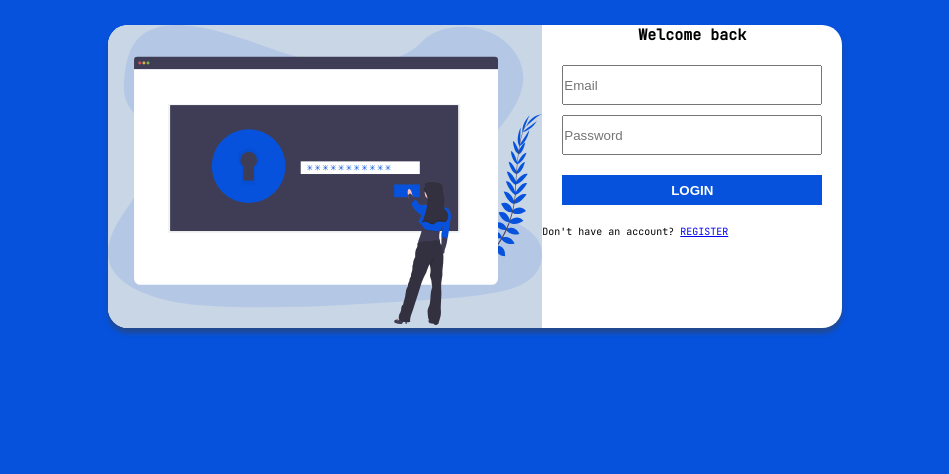
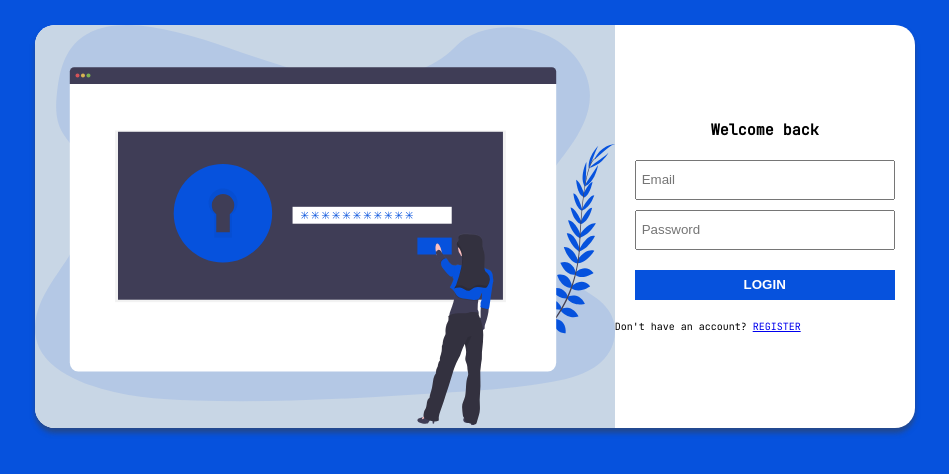
Before and after one commit to shrki416/Chat-App, a React (Create React App) app in the folder Client/: page /login in a window 1280 px wide. Shown: the top 474 px of the page, without its empty margins (165-1114 px from the left). Built offline with nearby package versions, Linux system fonts and the light colour scheme; no server answers.

Commit message:
Change Register window size and adjust css accordingly

```diff
--- a/Client/src/components/Auth/Auth.css
+++ b/Client/src/components/Auth/Auth.css
@@ -9,6 +9,7 @@
   justify-content: center;
 }
 #auth-container #auth-card > div {
+  align-items: center;
   display: flex;
   flex-direction: column;
   min-width: 100%;
@@ -36,7 +37,7 @@
   }
 }
 #auth-container #auth-card > div #image-section img {
-  max-height: 300px;
+  max-height: 400px;
   max-width: 100%;
 }
 #auth-container #auth-card > div #form-section {
@@ -58,6 +59,7 @@
   height: 40px;
   width: 100%;
   box-sizing: border-box;
+  padding-left: 5px;
 }
 #auth-container #auth-card > div #form-section form button {
   width: 100%;
@@ -67,4 +69,5 @@
   color: white;
   cursor: pointer;
   font-weight: 600;
+  /* margin-bottom: 20px; */
 }
```
